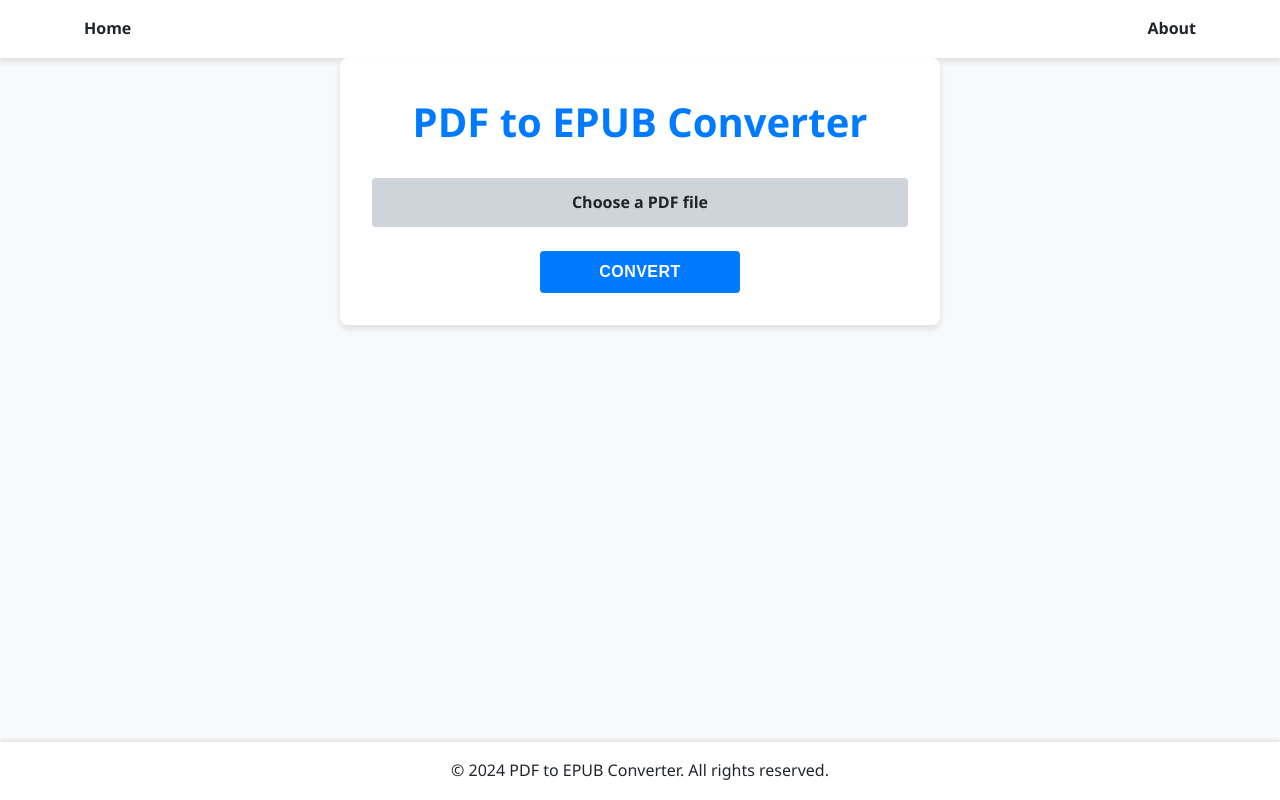
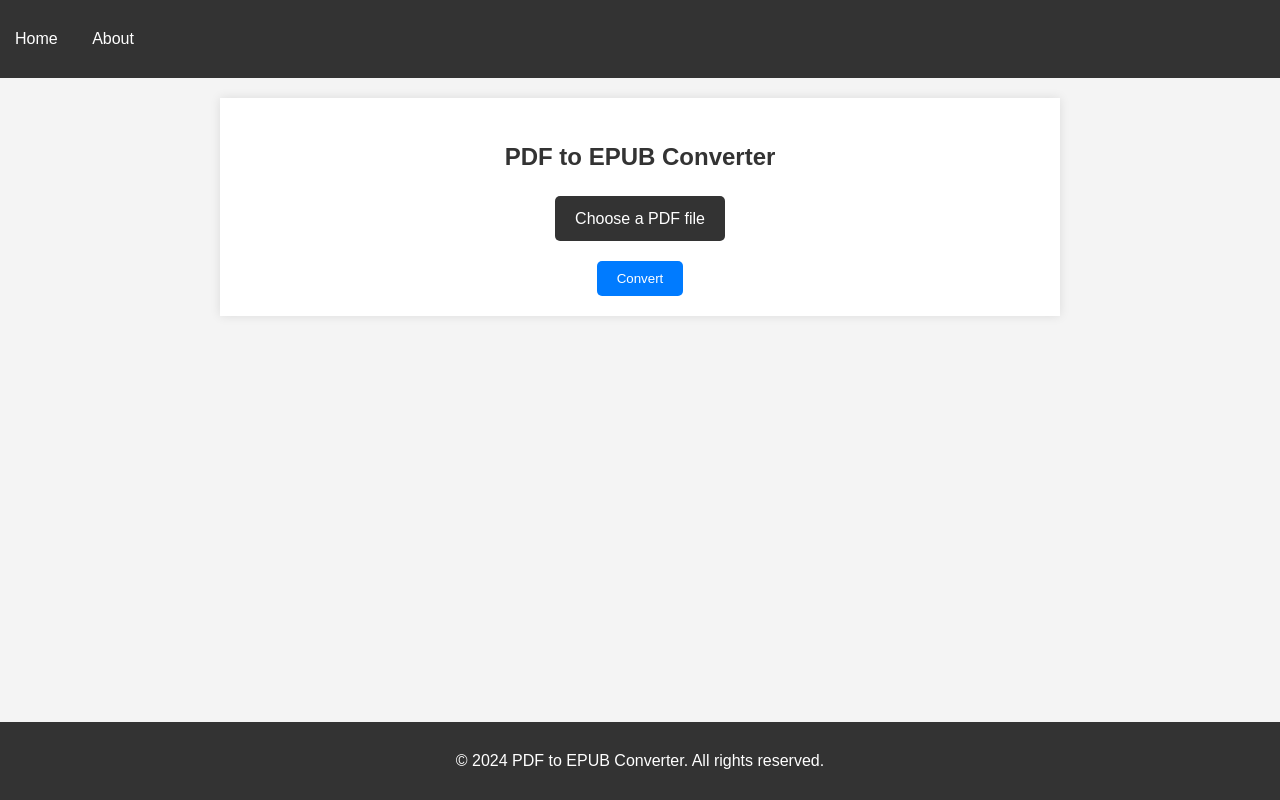
Before and after one commit to AniruddhaAJadhav7/updf, a FastAPI app: page / in a window 1280 px wide. Run offline with FastAPI, Linux system fonts and the light colour scheme.

Commit message:
Update styles.css

```diff
--- a/static/css/styles.css
+++ b/static/css/styles.css
@@ -1,228 +1,137 @@
 
-:root {
-  --primary-color: #007bff;
-  --primary-dark: #0056b3;
-  --secondary-color: #ffc107;
-  --background-color: #f8f9fa;
-  --text-color: #212529;
-  --error-color: #dc3545;
-  --success-color: #28a745;
-  --white: #ffffff;
-  --gray-light: #ced4da;
-  --gray: #6c757d;
-  --shadow: 0 4px 6px rgba(0, 0, 0, 0.1);
-  --transition: all 0.3s ease;
-}
-
-* {
-  box-sizing: border-box;
-  margin: 0;
-  padding: 0;
-}
+/* styles.css */
 
 body {
-  font-family: 'Segoe UI', Tahoma, Geneva, Verdana, sans-serif;
-  line-height: 1.6;
-  color: var(--text-color);
-  background-color: var(--background-color);
-  min-height: 100vh;
-  display: flex;
-  flex-direction: column;
-}
-
-.container {
-  width: 90%;
-  max-width: 1200px;
-  margin: 0 auto;
-  padding: 0 20px;
+    font-family: Arial, sans-serif;
+    line-height: 1.6;
+    margin: 0;
+    padding: 0;
+    background-color: #f4f4f4;
+    color: #333;
 }
 
 header {
-  background-color: var(--white);
-  box-shadow: var(--shadow);
-  padding: 1rem 0;
+    background: #333;
+    color: #fff;
+    padding: 10px 0;
 }
 
-nav ul {
-  list-style-type: none;
-  display: flex;
-  justify-content: space-between;
-  align-items: center;
+header nav ul {
+    list-style: none;
+    padding: 0;
 }
 
-nav ul li a {
-  color: var(--text-color);
-  text-decoration: none;
-  font-weight: 600;
-  transition: var(--transition);
+header nav ul li {
+    display: inline;
+    margin: 0 15px;
 }
 
-nav ul li a:hover {
-  color: var(--primary-color);
+header nav ul li a {
+    color: #fff;
+    text-decoration: none;
 }
 
 main {
-  flex: 1;
-  padding: 2rem 0;
+    padding: 20px;
+    max-width: 800px;
+    margin: 20px auto;
+    background: #fff;
+    box-shadow: 0 0 10px rgba(0, 0, 0, 0.1);
 }
 
-h1 {
-  color: var(--primary-color);
-  margin-bottom: 1.5rem;
-  font-size: 2.5rem;
-  text-align: center;
+footer {
+    text-align: center;
+    padding: 10px 0;
+    background: #333;
+    color: #fff;
+    position: absolute;
+    bottom: 0;
+    width: 100%;
 }
 
 .converter, .result {
-  background-color: var(--white);
-  border-radius: 8px;
-  padding: 2rem;
-  box-shadow: var(--shadow);
-  max-width: 600px;
-  margin: 0 auto;
+    text-align: center;
 }
 
-form {
-  display: flex;
-  flex-direction: column;
-  align-items: center;
+.converter h1, .result h1 {
+    margin-bottom: 20px;
+    color: #333;
 }
 
 .file-input {
-  position: relative;
-  margin-bottom: 1.5rem;
-  width: 100%;
+    margin-bottom: 20px;
 }
 
 .file-input input[type="file"] {
-  position: absolute;
-  left: 0;
-  top: 0;
-  opacity: 0;
-  width: 100%;
-  height: 100%;
-  cursor: pointer;
+    display: none;
 }
 
 .file-input label {
-  display: flex;
-  align-items: center;
-  justify-content: center;
-  width: 100%;
-  padding: 0.75rem 1rem;
-  background-color: var(--gray-light);
-  color: var(--text-color);
-  border-radius: 4px;
-  cursor: pointer;
-  transition: var(--transition);
-  font-weight: 600;
+    display: inline-block;
+    padding: 10px 20px;
+    background: #333;
+    color: #fff;
+    cursor: pointer;
+    border-radius: 5px;
 }
 
-.file-input:hover label {
-  background-color: var(--gray);
-  color: var(--white);
+button {
+    padding: 10px 20px;
+    background: #007BFF;
+    color: #fff;
+    border: none;
+    cursor: pointer;
+    border-radius: 5px;
+    transition: background 0.3s;
 }
 
-.button {
-  display: inline-block;
-  padding: 0.75rem 1.5rem;
-  background-color: var(--primary-color);
-  color: var(--white);
-  text-decoration: none;
-  border-radius: 4px;
-  border: none;
-  cursor: pointer;
-  font-size: 1rem;
-  font-weight: 600;
-  text-transform: uppercase;
-  letter-spacing: 0.5px;
-  transition: var(--transition);
-  width: 100%;
-  max-width: 200px;
-  text-align: center;
-}
-
-.button:hover {
-  background-color: var(--primary-dark);
-  transform: translateY(-2px);
-}
-
-.button:disabled {
-  background-color: var(--gray);
-  cursor: not-allowed;
-  transform: none;
-}
-
-.download-button {
-  background-color: var(--success-color);
-}
-
-.download-button:hover {
-  background-color: #218838;
-}
-
-.back-button {
-  background-color: var(--secondary-color);
-  margin-top: 1rem;
-}
-
-.back-button:hover {
-  background-color: #e0a800;
+button:hover {
+    background: #0056b3;
 }
 
 .hidden {
-  display: none;
+    display: none;
 }
 
 .spinner {
-  border: 4px solid rgba(0, 0, 0, 0.1);
-  width: 36px;
-  height: 36px;
-  border-radius: 50%;
-  border-left-color: var(--primary-color);
-  animation: spin 1s linear infinite;
-  margin: 0 auto 1rem;
+    border: 4px solid rgba(0, 0, 0, 0.1);
+    width: 36px;
+    height: 36px;
+    border-radius: 50%;
+    border-left-color: #333;
+    margin: 0 auto;
+    animation: spin 1s ease infinite;
 }
 
 @keyframes spin {
-  0% { transform: rotate(0deg); }
-  100% { transform: rotate(360deg); }
+    0% {
+        transform: rotate(0deg);
+    }
+    100% {
+        transform: rotate(360deg);
+    }
 }
 
-.loading-text, .error {
-  text-align: center;
-  margin-top: 1rem;
-  font-weight: 600;
+.result .button {
+    display: inline-block;
+    padding: 10px 20px;
+    background: #28a745;
+    color: #fff;
+    text-decoration: none;
+    border-radius: 5px;
+    margin: 10px;
+    transition: background 0.3s;
 }
 
-.error {
-  color: var(--error-color);
+.result .button.download-button:hover {
+    background: #218838;
 }
 
-footer {
-  background-color: var(--white);
-  color: var(--text-color);
-  text-align: center;
-  padding: 1rem 0;
-  margin-top: auto;
-  box-shadow: 0 -2px 4px rgba(0, 0, 0, 0.1);
+.result .button.back-button {
+    background: #ffc107;
+    color: #333;
 }
 
-@media (max-width: 768px) {
-  .container {
-    width: 95%;
-  }
-
-  h1 {
-    font-size: 2rem;
-  }
-
-  .converter, .result {
-    padding: 1.5rem;
-  }
-
-  .button {
-    padding: 0.6rem 1.2rem;
-    font-size: 0.9rem;
-  }
+.result .button.back-button:hover {
+    background: #e0a800;
 }
```
